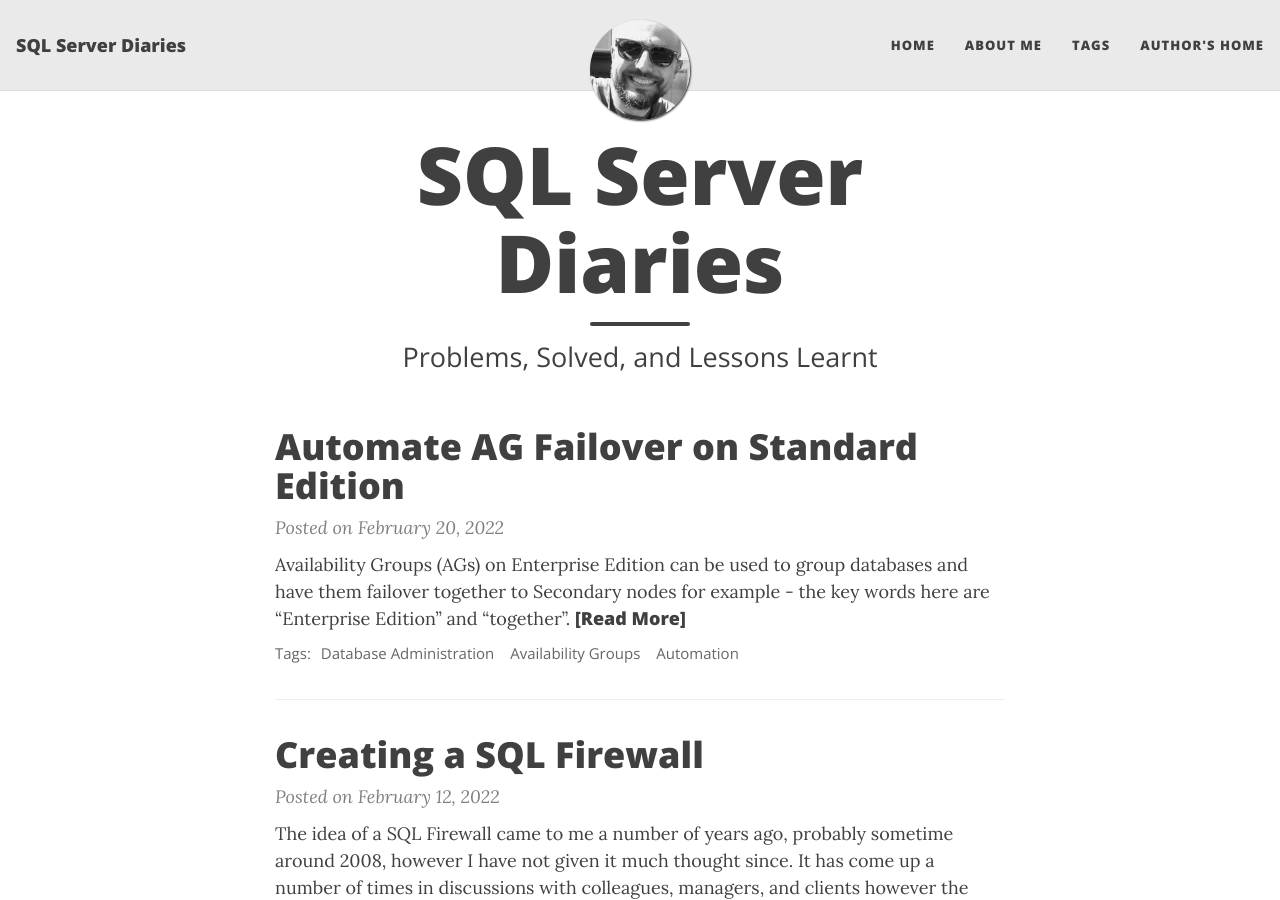
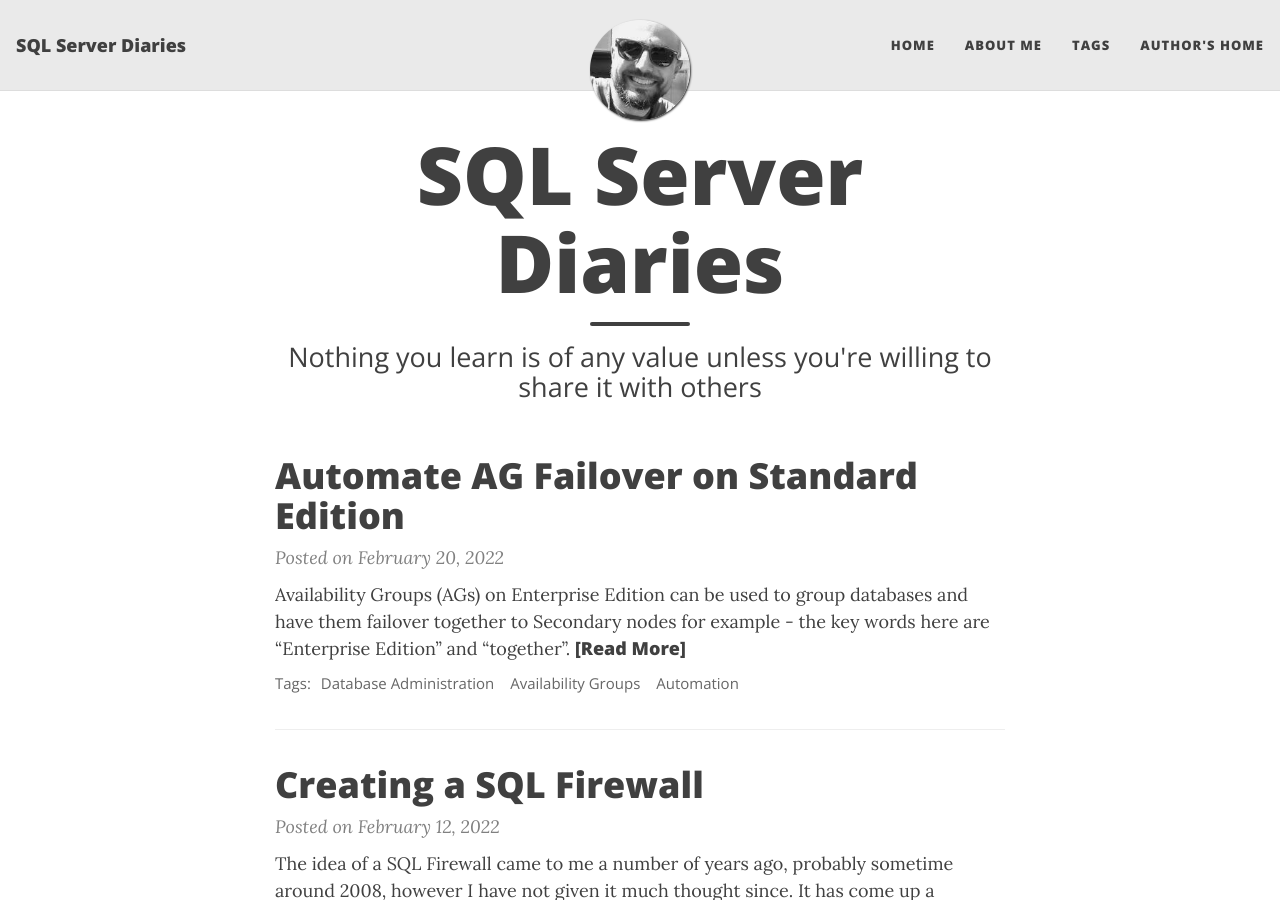
Before and after one commit to sqlserverdiaries/sqlserverdiaries.github.io, a Jekyll site: the page built from index.html, in a window 1280 px wide and 900 px high. Built offline with Jekyll 4.4.1, drawn with Linux system fonts in a browser that asks for light colours; nearby versions of some CDN libraries; the list of posts is cut into pages by our own code.

Commit message:
Changed site subtitle

```diff
--- a/_config.yml
+++ b/_config.yml
@@ -8,7 +8,7 @@
 title: SQL Server Diaries
 
 # Short description of your site
-description: Problems, Solved, and Lessons Learnt
+description: Nothing you learn is of any value unless you're willing to share it with others
 
 # Your name to show in the footer
 author: "Reuben Sultana"
--- a/index.html
+++ b/index.html
@@ -1,5 +1,5 @@
 ---
 layout: home
 title: SQL Server Diaries
-subtitle: Problems, Solved, and Lessons Learnt
+subtitle: Nothing you learn is of any value unless you're willing to share it with others
 ---
```
